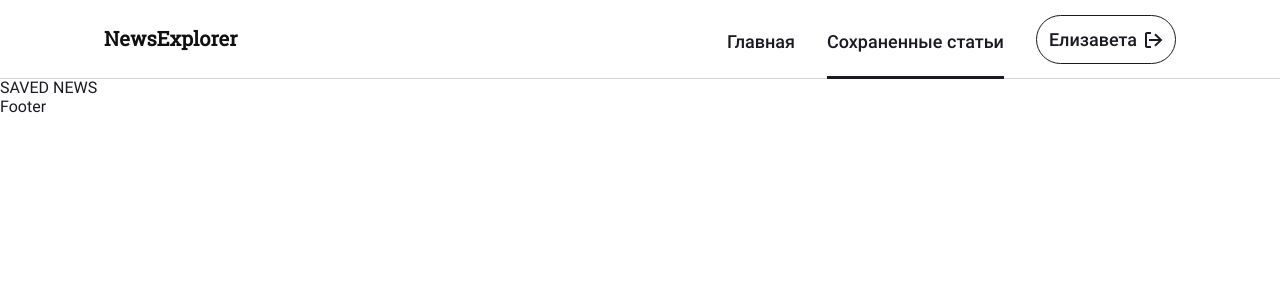
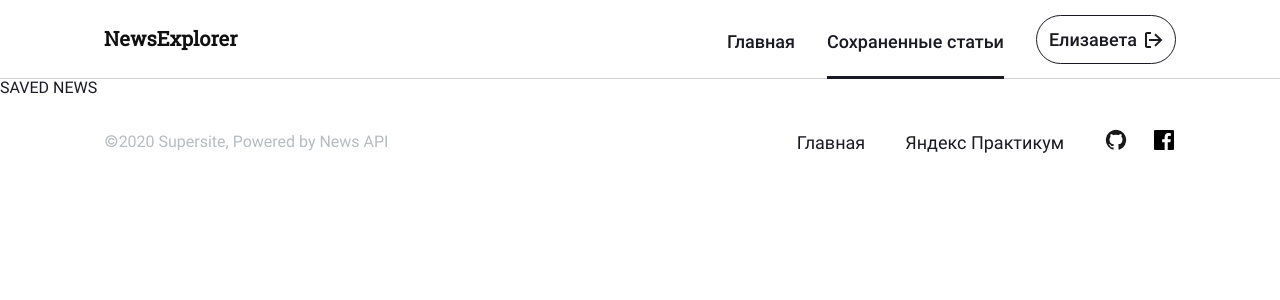
Before and after one commit to Elizaveta-1207/news-explorer-frontend, a React (Create React App) app: page /saved-news in a window 1280 px wide. Shown: the top 300 px of the page. Built offline with nearby package versions, Linux system fonts and the light colour scheme.

Commit message:
feat: add footer

```diff
--- a/src/components/Footer/Footer.css
+++ b/src/components/Footer/Footer.css
@@ -0,0 +1,55 @@
+.footer {
+  display: flex;
+  justify-content: space-between;
+  align-items: center;
+  padding: 30px 104px;
+}
+
+.footer__copyright {
+  margin: 0;
+  font-size: 16px;
+  line-height: 22px;
+  color: #b6bcbf;
+}
+
+.footer__nav {
+  display: flex;
+  align-items: center;
+  font-weight: 400;
+  font-size: 18px;
+  line-height: 1.3;
+}
+
+.footer__links {
+  display: flex;
+  align-items: center;
+  font-weight: 400;
+  font-size: 18px;
+  line-height: 1.3;
+}
+
+.footer__link {
+  text-decoration: none;
+  color: #1a1b22;
+  margin-left: 40px;
+  transition: all 0.7s ease;
+}
+
+.footer__socials {
+  margin-left: 40px;
+}
+
+.footer__social {
+  margin-left: 24px;
+}
+
+.footer__social:first-child {
+  margin-left: 0;
+}
+
+.footer__icon {
+  border-style: none;
+  text-align: center;
+  width: 24px;
+  height: 24px;
+}
--- a/src/components/Footer/Footer.js
+++ b/src/components/Footer/Footer.js
@@ -1,7 +1,32 @@
 import React from 'react';
 
+import GhIcon from '../../images/gh-icon.png';
+import FbIcon from '../../images/fb-icon.png';
+
 function Footer() {
-  return <div>Footer</div>;
+  return (
+    <footer className='footer'>
+      <p className='footer__copyright'>&copy;2020 Supersite, Powered by News API</p>
+      <nav className='footer__nav'>
+        <div className='footer__links'>
+          <a href='/' className='footer__link'>
+            Главная
+          </a>
+          <a href='https://praktikum.yandex.ru/' className='footer__link'>
+            Яндекс Практикум
+          </a>
+        </div>
+        <div className='footer__socials'>
+          <a href='https://github.com/Elizaveta-1207' className='footer__social'>
+            <img src={GhIcon} className='footer__icon' alt='github link' />
+          </a>
+          <a href='https://www.facebook.com/' className='footer__social'>
+            <img src={FbIcon} className='footer__icon' alt='facebook link' />
+          </a>
+        </div>
+      </nav>
+    </footer>
+  );
 }
 
 export default Footer;
--- a/src/index.css
+++ b/src/index.css
@@ -6,6 +6,7 @@
 @import url('./components/Main/Main.css');
 @import url('./components/SearchForm/SearchForm.css');
 @import url('./components/About/About.css');
+@import url('./components/Footer/Footer.css');
 
 body {
   margin: 0;
```
Also changed, not shown: src/images/fb-icon.png (added), src/images/gh-icon.png (added).
